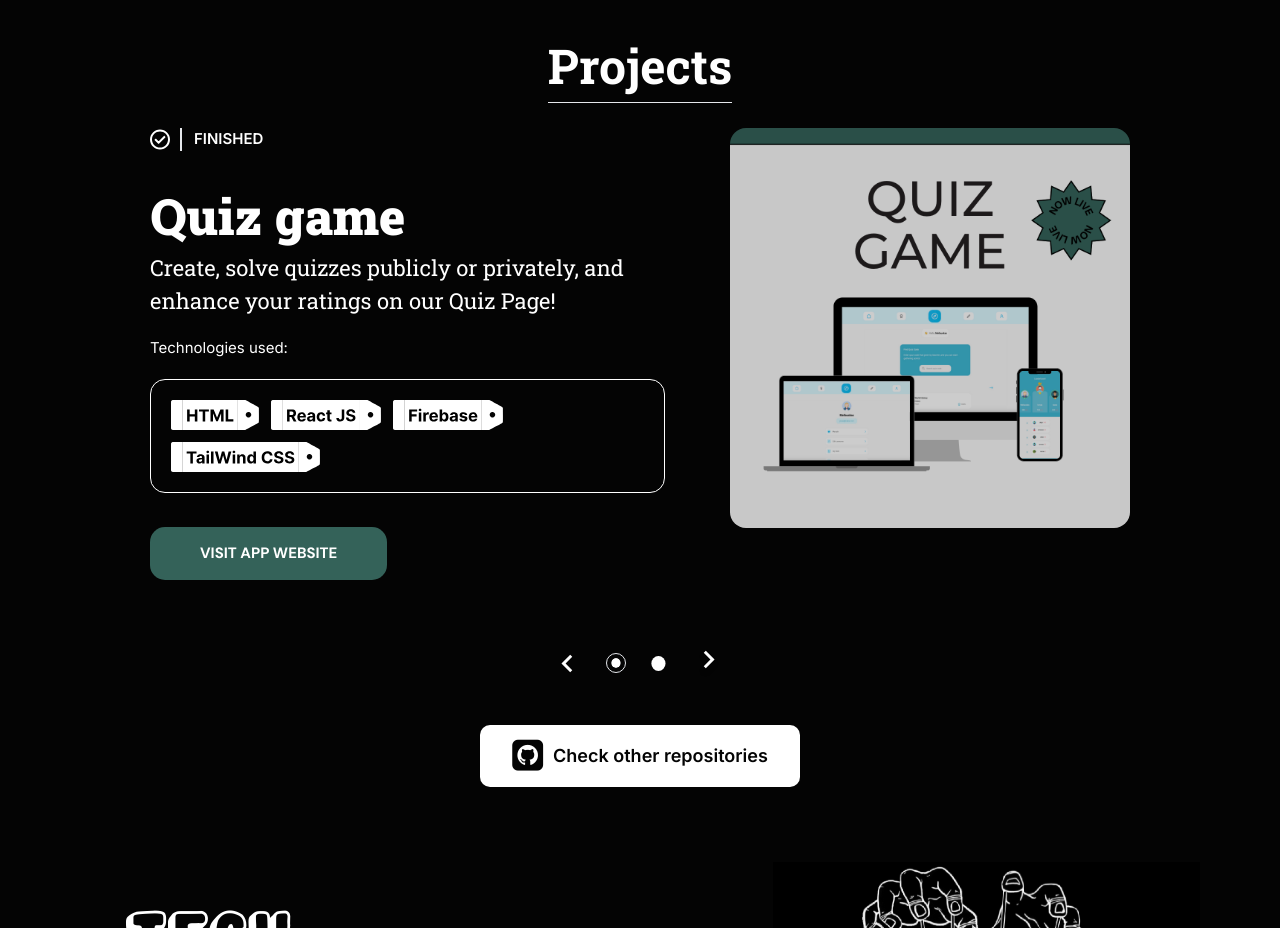
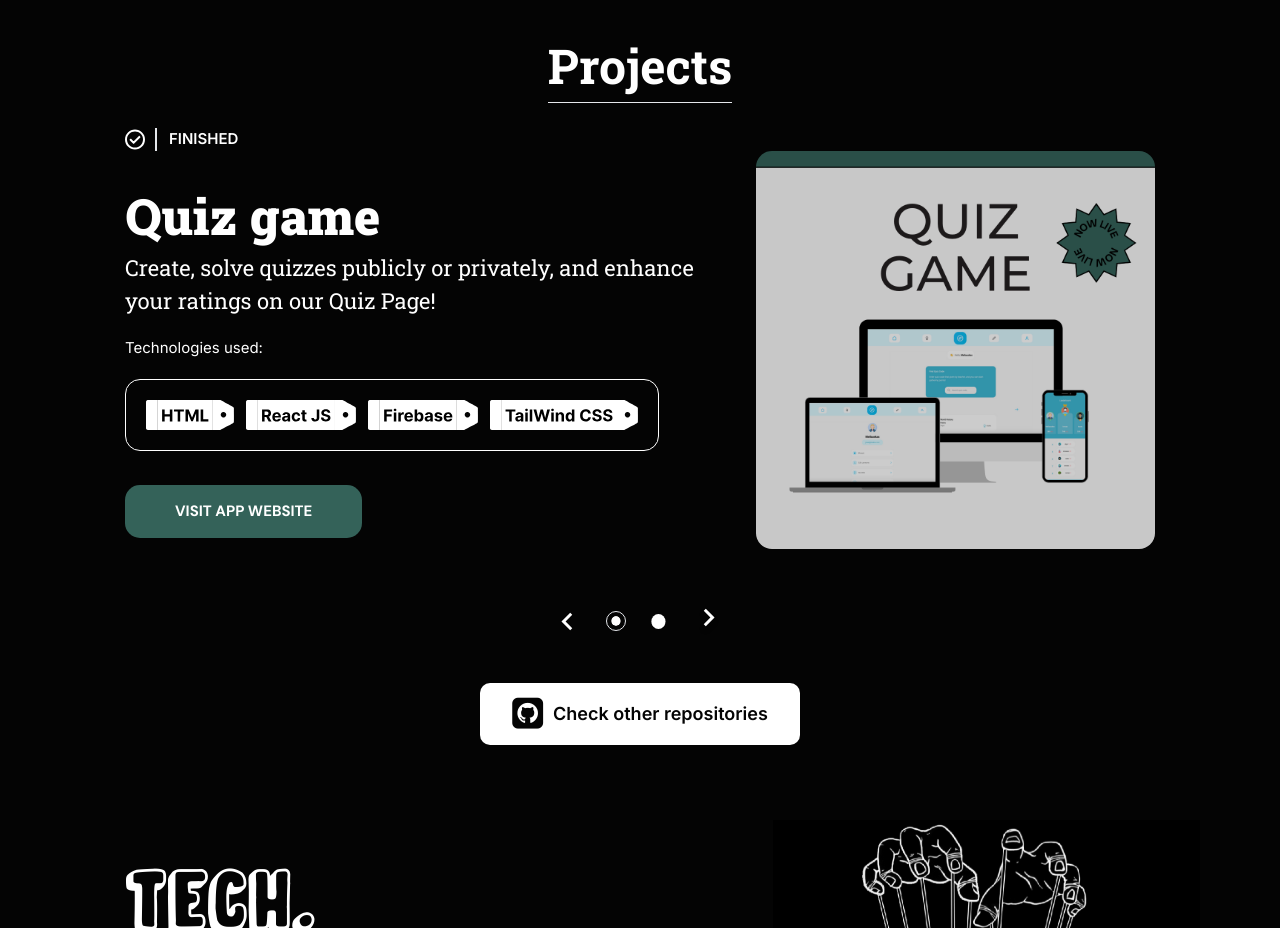
Before and after one commit to VytasPet/Portfolio, a Vue app in the folder portfolioPR/: page / in a window 1280 px wide. Shown: the part 900-1828 px from the top of the page. Built offline with nearby package versions, Linux system fonts and the light colour scheme.

Commit message:
projects done

```diff
--- a/portfolioPR/src/components/sections/Projects.vue
+++ b/portfolioPR/src/components/sections/Projects.vue
@@ -3,8 +3,8 @@
     <div class="flex justify-center mb-[25px]">
       <h2 class="font-robotoSlab font-[700] text-center text-[48px] border-b">Projects</h2>
     </div>
-    <div class="mb-[28px] flex gap-[15px] px-[125px] justify-around">
-      <div class="w-1/2 flex flex-col">
+    <div class="mb-[28px] flex gap-[15px] px-[125px] max-[900px]:px-[35px] items-center justify-around max-[740px]:flex-col">
+      <div class="w-3/5 flex flex-col max-[740px]:w-full">
         <div class="flex items-center mb-[30px]">
           <img class="pr-[10px]" :src="checked" alt="" />
           <p class="border-l-2 font-inter font-bold pl-[12px]">FINISHED</p>
@@ -12,6 +12,10 @@
         <div class="flex flex-col h-full justify-between">
           <h2 class="font-robotoSlab font-[900] text-[50px] leading-[70px]">Quiz game</h2>
           <p class="font-robotoSlab font-[300] text-[22px]">Create, solve quizzes publicly or privately, and enhance your ratings on our Quiz Page!</p>
+
+          <div class="flex w-full max-[740px]:justify-center min-[740px]:hidden">
+            <img class="w-full max-h-[400px] max-w-[400px] max-[940px]:w-[300px] max-[940px]:h-[200px] mt-[20px] rounded-[16px]" :src="quizG" alt="" />
+          </div>
           <p class="my-[20px]">Technologies used:</p>
           <div class="flex gap-3 border border-white p-5 rounded-[15px] items-center max-w-full w-fit flex-wrap">
             <img class="h-[30px]" :src="html" alt="" />
@@ -26,7 +30,9 @@
           <button class="bg-grey px-[50px] py-[15px] rounded-[15px] font-DM font-bold my-[34px] w-fit">VISIT APP WEBSITE</button>
         </div>
       </div>
-      <img class="w-1/2 max-h-[400px] max-w-[400px] rounded-[16px] opacity-80" :src="quizG" alt="" />
+      <div class="flex max-[940px]:w-2/5 max-[740px]:justify-center max-[740px]:hidden">
+        <img class="w-full max-h-[400px] max-w-[400px] max-[940px]:w-[300px] max-[940px]:h-[300px] rounded-[16px] opacity-80" :src="quizG" alt="" />
+      </div>
     </div>
     <div class="flex gap-[25px] justify-center items-center">
       <img class="w-[%] p-[8px]" :src="toLeft" alt="" />
@@ -36,7 +42,7 @@
     </div>
     <div>
       <div class="flex justify-center">
-        <button class="btn text-black flex items-center mt-[40px] py-3 px-8">
+        <button class="btn text-black flex items-center mt-[40px] py-3 px-8 max-[740px]:py-2 max-[740px]:px-4 max-[740px]:text-[14px]">
           <span><i class="text-black fa fa-github-square fa-2x mr-[10px]" aria-hidden="true"></i></span>Check other repositories
         </button>
       </div>
```
